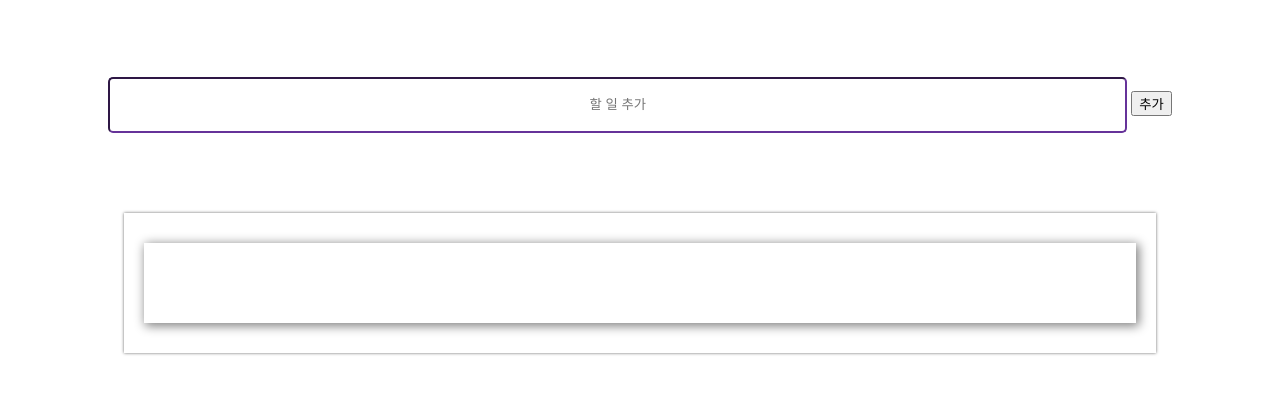
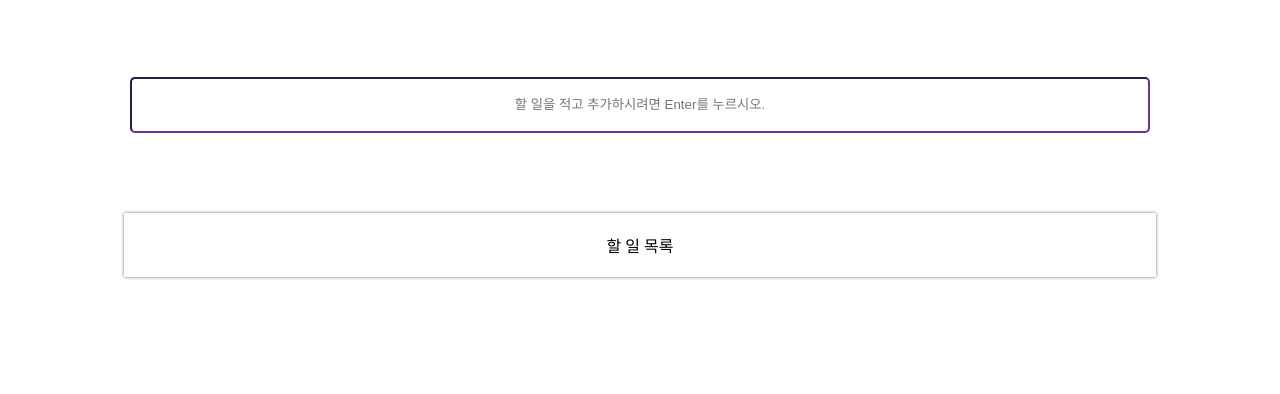
Before and after one commit to ahjeon0407/HTML_To-Do-List, a plain HTML site: page index.html in a window 1280 px wide. Shown: the part 120-514 px from the top of the page. Drawn offline with Linux system fonts and the light colour scheme.

Commit message:
[add] index.html

```diff
--- a/index.html
+++ b/index.html
@@ -6,21 +6,18 @@
     <title>TO DO LIST</title>
     <meta name="viewport" content="width=device-width, initial-scale=1.0">
     <link href="style.css" rel="stylesheet" type="text/css" />
-
 </head>
 
 <body>
-    <div class="title">
+    <div class="title"> <!--제목-->
         <h1>To Do List</h1>
     </div>
-    <div class="write">
-        <input id="input" type="text" placeholder="할 일 추가" onkeydown="get_list();" />
-        <input type="button" id="list-plus" value="추가" onkeydown="get_list_button();"/>
+    <div class="write"> <!--할 일 작성-->
+        <input id="input" type="text" placeholder="할 일을 적고 추가하시려면 Enter를 누르시오." onkeydown="get_list();" />
     </div>
-    <div class="list">
+    <div class="list"> <!--할 일 목록-->
         <ul id="list">
-            <li id="list-item"></li>
-
+            <div id="list-title">할 일 목록</div>
         </ul>
     </div>
 </body>
```
